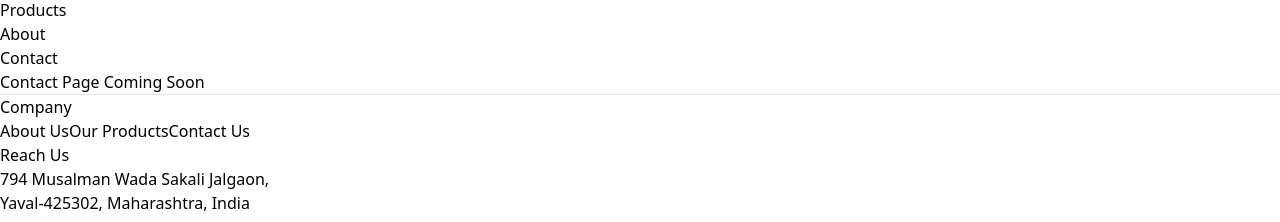
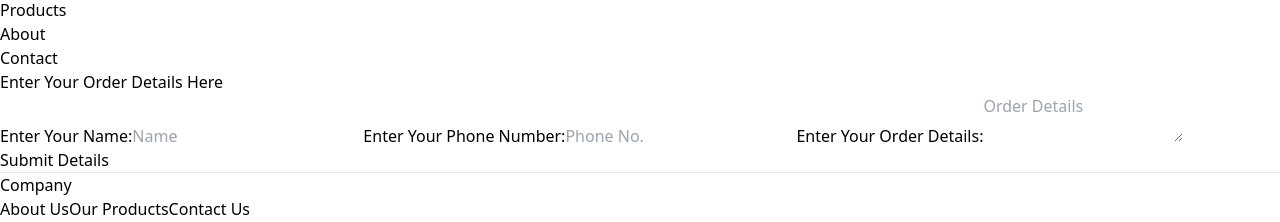
Before and after one commit to AaftabPinjari/Real-Mesh, a React (Vite) app: page /contact in a window 1280 px wide. Shown: the part 374-596 px from the top of the page. Built offline with nearby package versions, Linux system fonts and the light colour scheme.

Commit message:
addedd contact us page

```diff
--- a/index.html
+++ b/index.html
@@ -2,7 +2,7 @@
 <html lang="en">
   <head>
     <meta charset="UTF-8" />
-    <link rel="icon" type="image/svg+xml" href="/vite.svg" />
+    <link rel="icon" type="image/svg+xml" href="/logo-lite.png" />
     <meta name="viewport" content="width=device-width, initial-scale=1.0" />
     <title>Mesh Agro</title>
   </head>
--- a/package.json
+++ b/package.json
@@ -15,7 +15,8 @@
     "react-router": "^6.26.2",
     "react-router-dom": "^6.26.2",
     "react-slick": "^0.30.2",
-    "slick-carousel": "^1.8.1"
+    "slick-carousel": "^1.8.1",
+    "sweetalert2": "^11.14.0"
   },
   "devDependencies": {
     "@eslint/js": "^9.9.0",
--- a/src/components/Footer.jsx
+++ b/src/components/Footer.jsx
@@ -6,7 +6,7 @@ function Footer() {
         <footer>
             <hr className="h-px my-8 bg-gray-50 border-0 dark:bg-gray-400" />
             <div className="flex justify-between text-xs lg:text-lg ">
-                <div className="flex flex-col gap-1 border-r border-gray-400 pr-4">
+                <div className="flex flex-col gap-1 border-r lg:border-none border-gray-400 pr-4">
                     <h1 className="font-semibold ">Company</h1>
                     <Link className="hover:text-gray-500" to="/about">About Us</Link>
                     <Link className="hover:text-gray-500" to="/products">Our Products</Link>
--- a/src/pages/About.jsx
+++ b/src/pages/About.jsx
@@ -5,11 +5,11 @@ import { abouts } from "../data"
 
 function About() {
     return (
-        <section className="min-h-screen flex flex-col items-center">
+        <section className="flex flex-col items-center">
             <h1 className="text-center my-5 text-xl font-bold lg:text-3xl">
                 Mesh Agro industries</h1>
             <h1 className="text-center my-5 text-xl font-bold lg:text-3xl">
-                Our Leaders</h1>
+                Our Founders</h1>
             <div className="flex w-full justify-evenly my-10">
                 <div className="flex flex-col  items-center text-xl">
                     <img className="rounded-full shadow-2xl border border-gray-500 h-28 w-2h-28 lg:h-48 lg:w-48" src="https://i.ibb.co/pQb7RM4/yunus-profile.jpg" alt="yunus shafi mansuri" />
--- a/src/pages/Contact.jsx
+++ b/src/pages/Contact.jsx
@@ -1,10 +1,53 @@
+import Swal from 'sweetalert2'
+
+function Contact() {
 
 
-function Contact() {
+
+    const onSubmit = async (event) => {
+        event.preventDefault();
+        const formData = new FormData(event.target);
+
+
+        formData.append("access_key", "d1a411dc-f1e5-44a5-be1b-b77c95ce60a7");
+
+        const object = Object.fromEntries(formData);
+        const json = JSON.stringify(object);
+
+        const res = await fetch("https://api.web3forms.com/submit", {
+            method: "POST",
+            headers: {
+                "Content-Type": "application/json",
+                Accept: "application/json"
+            },
+            body: json
+        }).then((res) => res.json());
+
+        if (res.success) {
+            Swal.fire({
+                title: "Thank You !",
+                text: "You Submitted The Details",
+                icon: "success"
+            });
+        }
+    };
+
     return (
         <section
-            className="min-h-screen text-4xl flex items-center justify-center
-        ">Contact Page Coming Soon</section>
+            className="min-h-screen flex flex-col items-center justify-evenly
+        ">
+            <h1 className="text-lg font-semibold">Enter Your Order Details Here</h1>
+            <form className="flex text-black flex-col gap-3" onSubmit={onSubmit}>
+                <label>Enter Your Name:</label>
+                <input required placeholder="Name" className="w-96 px-3 py-2 border border-gray-400" type="text" name="name" />
+                <label>Enter Your Phone Number:</label>
+                <input required placeholder="Phone No." className="px-3 py-2 border border-gray-400" type="number" maxLength={10} name="Phone Number" />
+                <label>Enter Your Order Details:</label>
+                <textarea required placeholder="Order Details" className="px-3 min-h-36  py-2 border outline-none border-gray-400" name="Order Details"></textarea>
+                <button className="rounded-sm bg-black text-white px-4 py-2" type="submit">Submit Details</button>
+            </form>
+
+        </section>
     )
 }
 
--- a/src/pages/Home.jsx
+++ b/src/pages/Home.jsx
@@ -18,7 +18,7 @@ function Home() {
         // className: 'center',
         autoplay: true,
         speed: 500,
-        autoplaySpeed: 3000,
+        autoplaySpeed: 1000,
         cssEase: "ease-in-out"
     };
     return (
--- a/src/pages/ProductPage.jsx
+++ b/src/pages/ProductPage.jsx
@@ -212,7 +212,7 @@ function ProductPage() {
                     </div>
                 </div>
             </div>
-            <div className="text-center mt-4 text-sm lg:text-lg justify-center flex gap-3">
+            <div className="text-center mt-4 text-xs lg:text-lg justify-center flex gap-3">
                 <Link
                     className="bg-black hover:opacity-90  text-white px-4 py-2 rounded-sm "
                     to="/products">Back to Products</Link>
```
Also changed, not shown: public/logo-lite.png (added), 1 other file (tests, documents, lock files or other folders).
